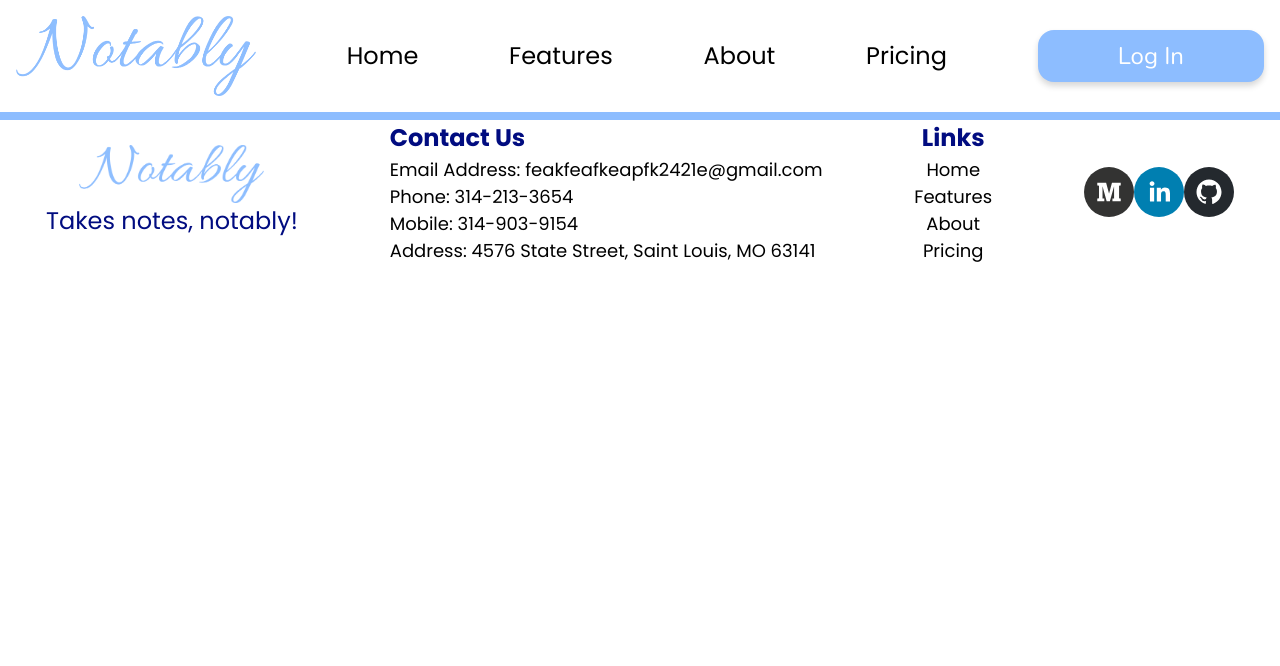
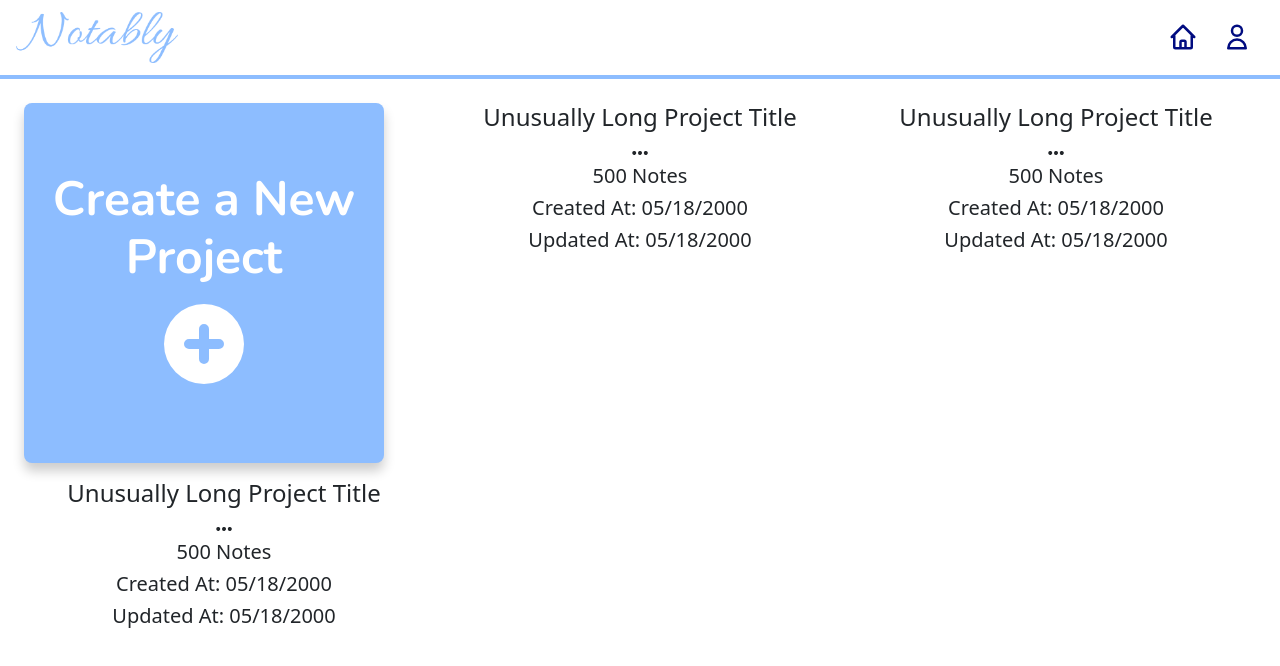
Before and after one commit to BlackPearlescence/notably, a React (Create React App) app in the folder client/: page /projects in a window 1280 px wide. Shown: the top 666 px of the page. Built offline with nearby package versions, Linux system fonts and the light colour scheme.

Commit message:
create notetopbar and start projectpage

```diff
--- a/client/src/App.tsx
+++ b/client/src/App.tsx
@@ -4,26 +4,51 @@ import './App.scss';
 import { NavigationBar } from './components/bars/NavigationBar';
 import { LandingPage } from './pages/LandingPage';
 import { Footer } from './components/bars/Footer';
-import { Route, Routes } from 'react-router-dom';
+import { Route, Routes, Outlet } from 'react-router-dom';
 import { LoginPage } from './pages/LoginPage';
 import { PricingPage } from './pages/PricingPage';
 import { FeaturePage } from './pages/FeaturePage';
 import { AboutPage } from './pages/AboutPage';
 import { ThankYouPage } from './pages/ThankYouPage';
+import { NoteTopBar } from './components/bars/NoteTopBar';
+import { ProjectPage } from './pages/ProjectPage';
 
 function App() {
+
+  const SiteLayout = () => {
+    return (
+      <>
+        <NavigationBar />
+        <Outlet />
+        <Footer />
+      </>
+    )
+  }
+
+  const NoteAppLayout = () => {
+    return (
+      <>
+        <NoteTopBar />
+        <Outlet />
+      </>
+    )
+  }
+
   return (
     <div className="App">
-      <NavigationBar />
       <Routes>
+        <Route path="/" element={<SiteLayout />}>
           <Route path="/" element={<LandingPage />} />
           <Route path="login" element={<LoginPage />} />
           <Route path="pricing" element={<PricingPage />} />
           <Route path="features" element={<FeaturePage />} />
           <Route path="about" element={<AboutPage />} />
           <Route path="thanks" element={<ThankYouPage />} />
+        </Route>
+        <Route path="/" element={<NoteAppLayout />}>
+          <Route path="projects" element={<ProjectPage />} />
+        </Route>
       </Routes>
-      <Footer />
     </div>
   );
 }
--- /dev/null
+++ b/client/src/components/bars/NoteTopBar.module.scss
@@ -0,0 +1,28 @@
+@use "../../styles/shared.scss";
+
+.noteBarContainer {
+    display: flex;
+    flex-direction: row;
+    justify-content: space-between;
+    align-items: center;
+    padding: shared.$padding-desktop-sm;
+    padding-left: shared.$padding-desktop-md;
+    padding-right: shared.$padding-desktop-md;
+    border-bottom: shared.$border-width-thick solid shared.$color-main;
+    img {
+        width: 13%;
+        height: 13%;
+        cursor: pointer;
+    }
+
+    .options {
+        display: flex;
+        flex-direction: row;
+
+        div {
+            margin-left: shared.$padding-desktop-sm;
+            margin-right: shared.$padding-desktop-sm;
+            cursor: pointer;
+        }
+    }
+}
--- /dev/null
+++ b/client/src/components/bars/NoteTopBar.tsx
@@ -0,0 +1,21 @@
+import React from "react";
+import styles from "./NoteTopBar.module.scss";
+import { HiOutlineUser, HiOutlineHome } from "react-icons/hi";
+import { useNavigate } from "react-router-dom";
+
+export const NoteTopBar: React.FC = () => {
+    const navigate = useNavigate();
+    return (
+        <div className={styles.noteBarContainer}>
+            <img onClick={() => navigate("/projects")} src={require("../../assets/images/logo-no-background.webp")} alt="logo" />
+            <div className={styles.options}>
+                <div onClick={() => navigate("/projects")}>
+                    <HiOutlineHome size={30} color="010C80"/>
+                </div>
+                <div>
+                    <HiOutlineUser size={30} color="010C80"/>
+                </div>
+            </div>
+        </div>
+    )
+}
--- /dev/null
+++ b/client/src/components/projects/ProjectCard.tsx
@@ -0,0 +1,21 @@
+import styles from "./ProjectCard.module.scss";
+import { SlOptions } from "react-icons/sl";
+
+interface ProjectCardProps {
+    project?: object;
+}
+
+export const ProjectCard: React.FC<ProjectCardProps> = ({ project }) => {
+
+    return (
+        <div className={styles.projectCardContainer}>
+            <div className={styles.titleBar}>
+                <h4>Unusually Long Project Title</h4>
+                <SlOptions />
+            </div>
+            <h5>500 Notes</h5>
+            <h5>Created At: 05/18/2000</h5>
+            <h5>Updated At: 05/18/2000</h5>
+        </div>
+    )
+}
--- /dev/null
+++ b/client/src/pages/ProjectPage.module.scss
@@ -0,0 +1,32 @@
+@use "../styles/shared.scss";
+
+.projectWrapper {
+    display: grid;
+    grid-template-columns: 1fr 1fr 1fr;
+    grid-template-rows: auto;
+    grid-gap: shared.$padding-desktop-md;
+    margin: shared.$padding-desktop-lg;
+
+    .createNewProjectBox {
+        display: flex;
+        flex-direction: column;
+        justify-content: center;
+        align-items: center;
+        width: shared.$box-desktop-md;
+        height: shared.$box-desktop-md;
+        background-color: shared.$color-main;
+        border-radius: shared.$border-radius-md;
+        box-shadow: shared.$box-shadow-lg;
+        cursor: pointer;
+        transition: background-color 0.2s ease;
+
+        &:hover {
+            background-color: shared.$color-secondary;
+        }
+        h3 {
+            @include shared.heading-desktopmedium;
+            color: shared.$color-white;
+            font-weight: shared.$font-weight-semibold;
+        }
+    }
+}
--- /dev/null
+++ b/client/src/pages/ProjectPage.tsx
@@ -0,0 +1,19 @@
+import React from "react";
+import styles from "./ProjectPage.module.scss";
+import { HiPlusCircle } from "react-icons/hi";
+import { ProjectCard } from "../components/projects/ProjectCard";
+
+export const ProjectPage: React.FC = () => {
+
+    return (
+        <div className={styles.projectWrapper}>
+            <div className={styles.createNewProjectBox}>
+                <h3>Create a New Project</h3>
+                <HiPlusCircle size={100} color="white"/>
+            </div>
+            <ProjectCard />
+            <ProjectCard />
+            <ProjectCard />
+        </div>
+    )
+}
--- a/client/src/pages/ThankYouPage.tsx
+++ b/client/src/pages/ThankYouPage.tsx
@@ -1,6 +1,9 @@
+import { useNavigate } from 'react-router-dom';
 import styles from './ThankYouPage.module.scss';
 
 export const ThankYouPage = () => {
+
+    const navigate = useNavigate();
 
     return (
         <div className={styles.thankYouPageContainer}>
@@ -9,7 +12,7 @@ export const ThankYouPage = () => {
                 <div className={styles.thankYouCTA}>
                     <h1>Thank you for your purchase!</h1>
                     <h2>We know you want to get to note-taking as soon as possible so get to it!</h2>
-                    <button>Create a new project right now!</button>
+                    <button onClick={() => navigate("/projects")}>Create a new project right now!</button>
                 </div>
             </div>
 
```
Also changed, not shown: client/src/components/projects/ProjectCard.module.scss (added). Lines whose indentation alone changed are shown as unchanged.
